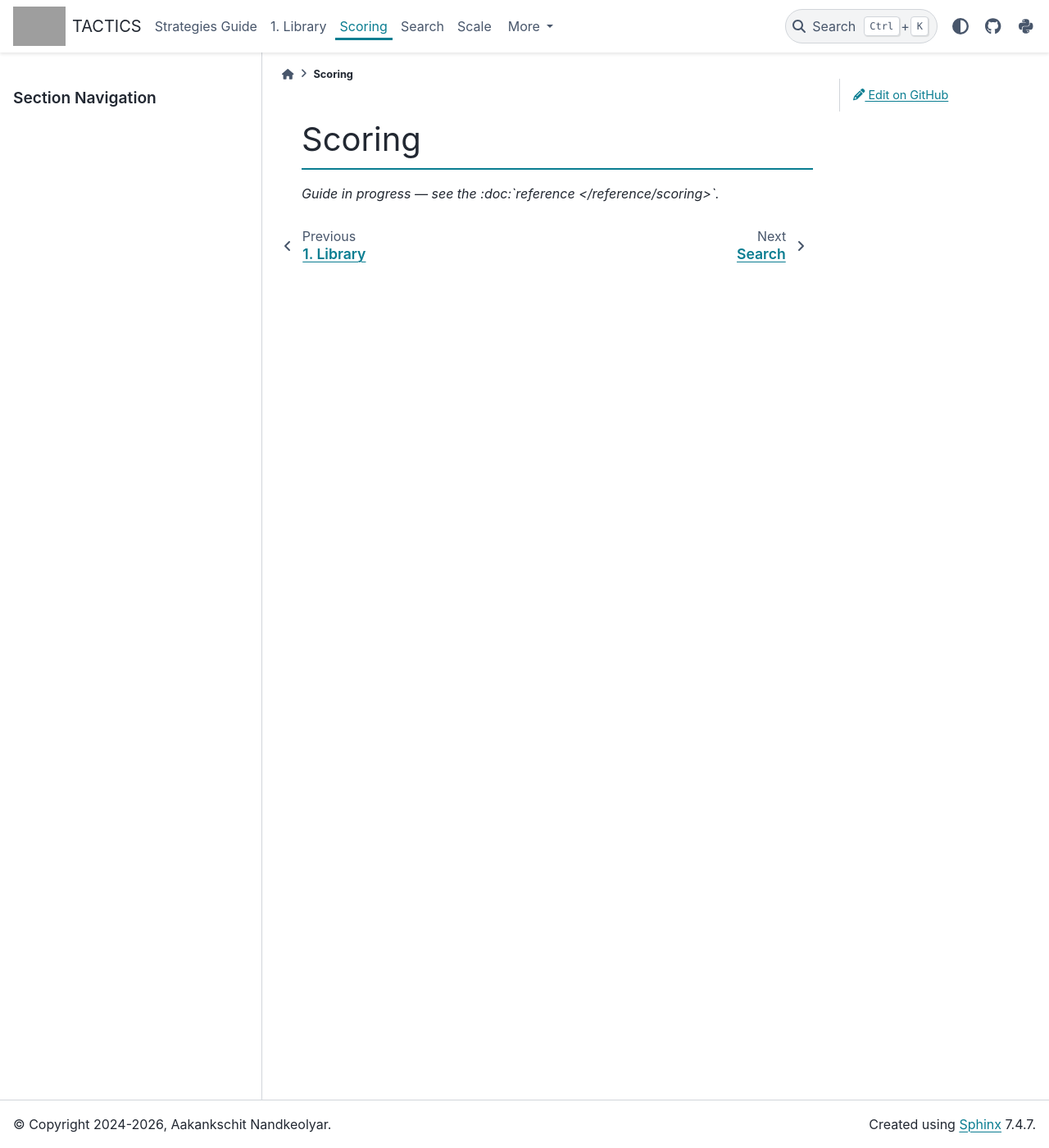
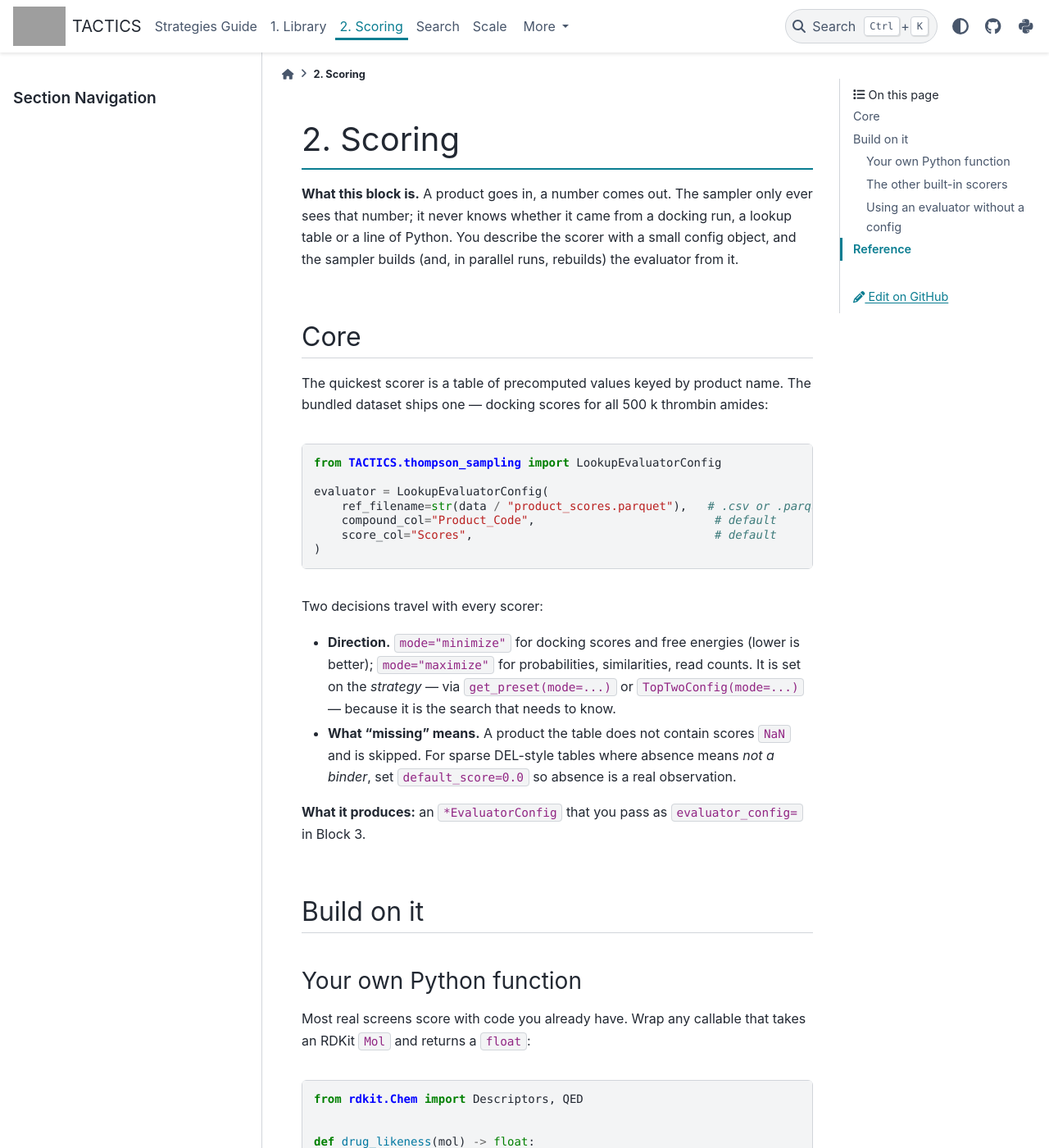
Before and after one commit to aakankschit/TACTICS, a Sphinx documentation site: the page built from docs/source/guides/02_scoring.rst, in a window 1280 px wide and 1400 px high. Shown: the whole window at 82% size. Built offline with Sphinx 7.4.7 and the PyData theme 0.15.4, drawn with Linux system fonts in a browser that asks for light colours; some of the changed text lies outside the part shown; grey boxes are pictures that could not be loaded.

Commit message:
docs(guides): 2. Scoring
Core: the lookup table on the bundled data, and the two decisions that
travel with every scorer (direction lives on the strategy; what
'missing' means -> default_score). Build on it: your own Python
function via CustomEvaluatorConfig with the module-level rule for
parallel runs; the table of all eight scorers by cost and requirement;
using an evaluator class directly. Gotchas cover the drift-audit
findings (FPEvaluatorConfig has no radius/bits; evaluator configs are
permissive).

Co-Authored-By: Claude Fable 5.1 <noreply@anthropic.com>
Claude-Session: https://claude.ai/code/session_01NGA4NaBZPsgXgze4qPnmND

```diff
--- a/docs/source/guides/02_scoring.rst
+++ b/docs/source/guides/02_scoring.rst
@@ -1,4 +1,160 @@
-Scoring
-=======
+.. _guide-scoring:
 
-*Guide in progress — see the :doc:`reference </reference/scoring>`.*
+2. Scoring
+==========
+
+**What this block is.** A product goes in, a number comes out. The sampler
+only ever sees that number; it never knows whether it came from a docking
+run, a lookup table or a line of Python. You describe the scorer with a
+small config object, and the sampler builds (and, in parallel runs,
+rebuilds) the evaluator from it.
+
+Core
+----
+
+The quickest scorer is a table of precomputed values keyed by product name.
+The bundled dataset ships one — docking scores for all 500 k thrombin
+amides:
+
+.. code-block:: python
+
+   from TACTICS.thompson_sampling import LookupEvaluatorConfig
+
+   evaluator = LookupEvaluatorConfig(
+       ref_filename=str(data / "product_scores.parquet"),   # .csv or .parquet
+       compound_col="Product_Code",                          # default
+       score_col="Scores",                                   # default
+   )
+
+Two decisions travel with every scorer:
+
+- **Direction.** ``mode="minimize"`` for docking scores and free energies
+  (lower is better); ``mode="maximize"`` for probabilities, similarities,
+  read counts. It is set on the *strategy* — via ``get_preset(mode=...)`` or
+  ``TopTwoConfig(mode=...)`` — because it is the search that needs to know.
+- **What "missing" means.** A product the table does not contain scores
+  ``NaN`` and is skipped. For sparse DEL-style tables where absence means
+  *not a binder*, set ``default_score=0.0`` so absence is a real observation.
+
+**What it produces:** an ``*EvaluatorConfig`` that you pass as
+``evaluator_config=`` in Block 3.
+
+Build on it
+-----------
+
+Your own Python function
+~~~~~~~~~~~~~~~~~~~~~~~~
+
+Most real screens score with code you already have. Wrap any callable that
+takes an RDKit ``Mol`` and returns a ``float``:
+
+.. literalinclude:: /snippets/scoring_custom_function.py
+   :language: python
+   :start-after: # [start:function]
+   :end-before: # [end:function]
+
+.. literalinclude:: /snippets/scoring_custom_function.py
+   :language: python
+   :start-after: # [start:run]
+   :end-before: # [end:run]
+   :dedent:
+
+Scores are cached by canonical SMILES; an exception inside your function
+yields ``NaN`` for that product and the run continues. Two rules:
+
+- Define the function at **module level** (not a lambda, not inside another
+  function). With ``processes > 1`` each worker rebuilds the evaluator from
+  the config, which means pickling a reference to your function.
+- Expensive setup (loading a model, reading a receptor) belongs in a
+  module-level cache, not in the function body — it runs once per product.
+
+The other built-in scorers
+~~~~~~~~~~~~~~~~~~~~~~~~~~
+
+.. list-table::
+   :header-rows: 1
+   :widths: 30 40 10 20
+
+   * - Config
+     - Scores
+     - Cost
+     - Needs
+   * - :class:`~TACTICS.thompson_sampling.core.evaluator_config.LookupEvaluatorConfig`
+     - value from a CSV/Parquet table, by product name
+     - instant
+     - the table
+   * - :class:`~TACTICS.thompson_sampling.core.evaluator_config.DBEvaluatorConfig`
+     - value from a ``sqlitedict`` database, by product name
+     - instant
+     - the ``.db`` file
+   * - :class:`~TACTICS.thompson_sampling.core.evaluator_config.CustomEvaluatorConfig`
+     - your function
+     - yours
+     - a picklable callable
+   * - :class:`~TACTICS.thompson_sampling.core.evaluator_config.FPEvaluatorConfig`
+     - Morgan-fingerprint Tanimoto to a query SMILES
+     - fast
+     - a query SMILES
+   * - :class:`~TACTICS.thompson_sampling.core.evaluator_config.MWEvaluatorConfig`
+     - molecular weight (a smoke test)
+     - fast
+     - nothing
+   * - :class:`~TACTICS.thompson_sampling.core.evaluator_config.MLClassifierEvaluatorConfig`
+     - positive-class probability from a pickled scikit-learn model on a Morgan FP
+     - fast
+     - the ``.pkl``
+   * - :class:`~TACTICS.thompson_sampling.core.evaluator_config.ROCSEvaluatorConfig`
+     - shape + colour overlay to a 3D query
+     - slow
+     - ``[openeye]``, licence
+   * - :class:`~TACTICS.thompson_sampling.core.evaluator_config.FredEvaluatorConfig`
+     - FRED docking score into an ``.oedu`` receptor
+     - slow
+     - ``[openeye]``, licence
+
+The two lookup scorers key on the product **name** and skip synthesis
+altogether, so ``SMILES`` in the results reads ``FAIL`` for them; the others
+need the structure and populate it. For the slow ones, see :doc:`04_scale`.
+
+Using an evaluator without a config
+~~~~~~~~~~~~~~~~~~~~~~~~~~~~~~~~~~~
+
+Every config has a class behind it (``LookupEvaluatorConfig`` →
+:class:`~TACTICS.thompson_sampling.core.evaluators.LookupEvaluator`) that
+takes the same keys as a dict. Construct one directly when driving the
+sampler by hand (see :doc:`03_search`) or when
+you just want to score a molecule:
+
+.. code-block:: python
+
+   from TACTICS import FPEvaluator
+   from rdkit import Chem
+
+   scorer = FPEvaluator({"query_smiles": "CC(=O)Nc1ccc(O)cc1"})
+   scorer.evaluate(Chem.MolFromSmiles("CC(=O)Nc1ccc(OC)cc1"))   # 0.593
+
+.. admonition:: Gotchas
+   :class: warning
+
+   - **Direction lives on the strategy, not the evaluator.** A docking table
+     with the default ``mode="maximize"`` will happily find you the *worst*
+     binders.
+   - **Lookup tables are keyed by exact product name** — ``<acid>_<amine>``
+     built from the reagent-file names. Rename a reagent and every score for
+     it goes missing (→ ``NaN``, skipped; or ``default_score``).
+   - **A lambda or nested function fails with** ``processes > 1``. Module
+     level only.
+   - **``FPEvaluatorConfig`` has no radius/bits knobs** — it is fixed at
+     radius 2, 2048 bits. Write a ``CustomEvaluatorConfig`` for anything else.
+   - Passing a key the config does not have is silently ignored for evaluator
+     configs (they are permissive); check the field list in the reference.
+
+Reference
+---------
+
+:doc:`/reference/scoring` — every config and evaluator class with its keys.
+
+Interactive: ``marimo edit tutorials/custom_evaluator_tester.py`` lets you
+paste a scoring function and run it against a live search.
+
+**Next:** :doc:`03_search` — put the library and the scorer together and run.
```
